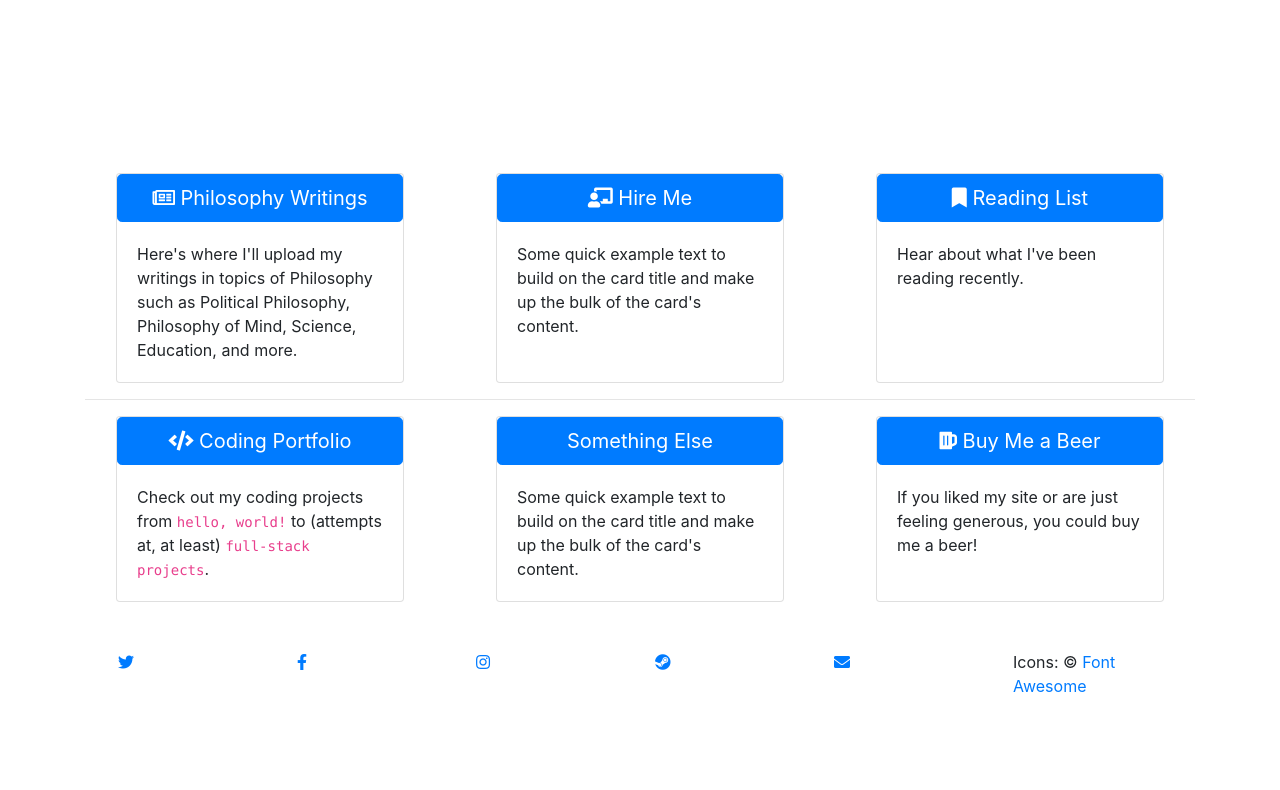
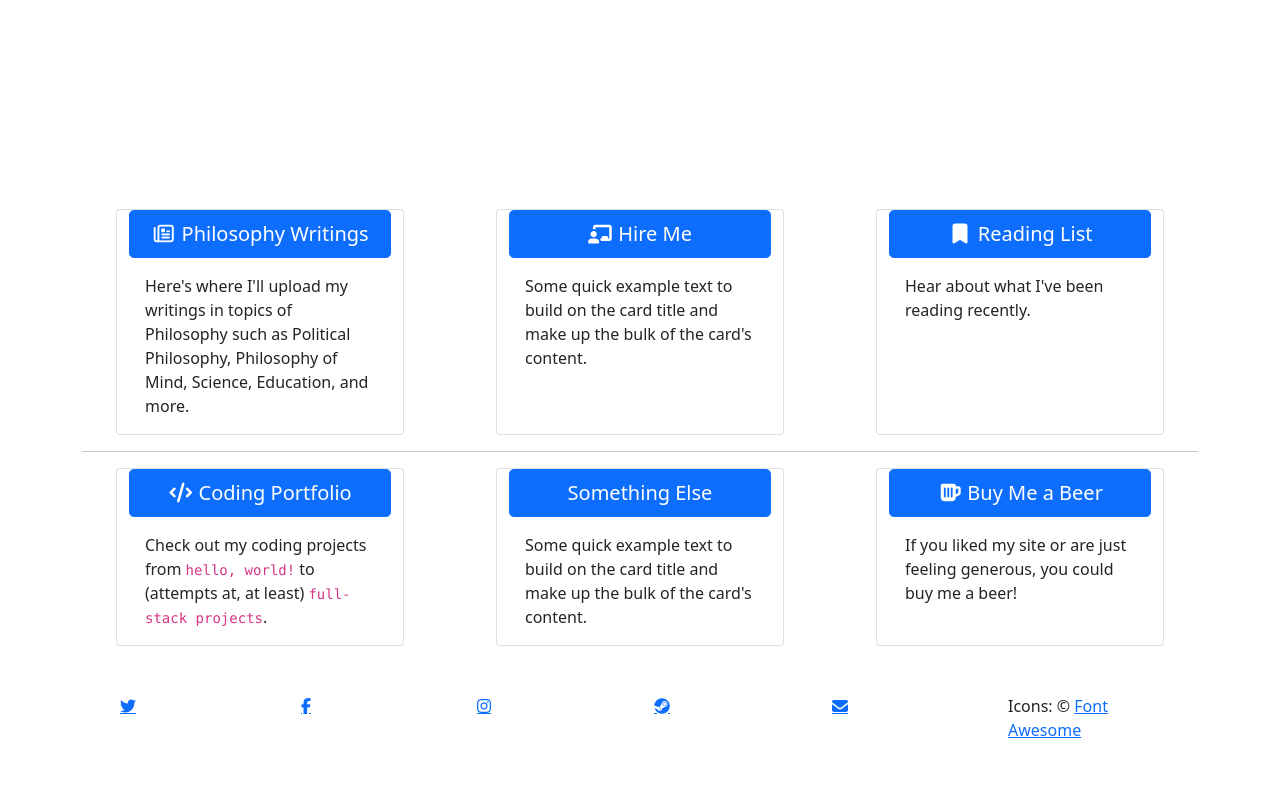
Before and after one commit to michaellegere/michaellegere.github.io, a plain HTML site: page blog.html in a window 1280 px wide. Shown: the part 1483-2273 px from the top of the page. Before the commit the page ends 2229 px from the top, so only its background shows below. Drawn offline with nearby package versions, Linux system fonts and the light colour scheme.

Commit message:
very lost--adding changes before taking a break

```diff
--- a/blog.html
+++ b/blog.html
@@ -5,8 +5,8 @@
         <meta charset="utf-8">
         <meta name="viewport" content="width=device-width, initial-scale=1, shrink-to-fit=no">
         <link rel="stylesheet" href="style.css">
-        <link rel="stylesheet" href="https://cdn.jsdelivr.net/npm/bootstrap@4.5.3/dist/css/bootstrap.min.css" integrity="sha384-TX8t27EcRE3e/ihU7zmQxVncDAy5uIKz4rEkgIXeMed4M0jlfIDPvg6uqKI2xXr2" crossorigin="anonymous">
-        <link href="./node_modules/fontawesome-free-5.15.1-web/css/all.css" rel="stylesheet">
+        <link href="https://cdn.jsdelivr.net/npm/bootstrap@5.0.0-beta1/dist/css/bootstrap.min.css" rel="stylesheet" integrity="sha384-giJF6kkoqNQ00vy+HMDP7azOuL0xtbfIcaT9wjKHr8RbDVddVHyTfAAsrekwKmP1" crossorigin="anonymous">
+        <link href="./node_modules/@fortawesome/fontawesome-free/css/all.css" rel="stylesheet">
     </head>
 
     <body>
--- a/index.html
+++ b/index.html
@@ -6,7 +6,8 @@
         <meta name="viewport" content="width=device-width, initial-scale=1, shrink-to-fit=no">
         <link rel="stylesheet" href="style.css">
         <link href="https://cdn.jsdelivr.net/npm/bootstrap@5.0.0-beta1/dist/css/bootstrap.min.css" rel="stylesheet" integrity="sha384-giJF6kkoqNQ00vy+HMDP7azOuL0xtbfIcaT9wjKHr8RbDVddVHyTfAAsrekwKmP1" crossorigin="anonymous">
-        <link href="./node_modules/fontawesome-free-5.15.1-web/css/all.css" rel="stylesheet">
+        <link href="./node_modules/bootstrap-5.0.0-beta1-dist/css/bootstrap.min.css" rel="stylesheet">
+        <link href="./node_modules/@fortawesome/fontawesome-free/css/all.css" rel="stylesheet">
     </head>
 
     <body>
@@ -137,6 +138,8 @@
         </div>
       </footer>
 
+      <script src="./node_modules/jquery/dist/jquery.min.js"></script>
+      <script src="./node_modules/bootstrap-5.0.0-beta1-dist/js/bootstrap.min.js"></script>
       <script src="https://cdn.jsdelivr.net/npm/bootstrap@5.0.0-beta1/dist/js/bootstrap.bundle.min.js" integrity="sha384-ygbV9kiqUc6oa4msXn9868pTtWMgiQaeYH7/t7LECLbyPA2x65Kgf80OJFdroafW" crossorigin="anonymous"></script>
       <script src="https://code.jquery.com/jquery-3.5.1.slim.min.js" integrity="sha384-DfXdz2htPH0lsSSs5nCTpuj/zy4C+OGpamoFVy38MVBnE+IbbVYUew+OrCXaRkfj" crossorigin="anonymous"></script>
 
```
Also changed, not shown: resume.html (+3 -3 lines), package-lock.json.
